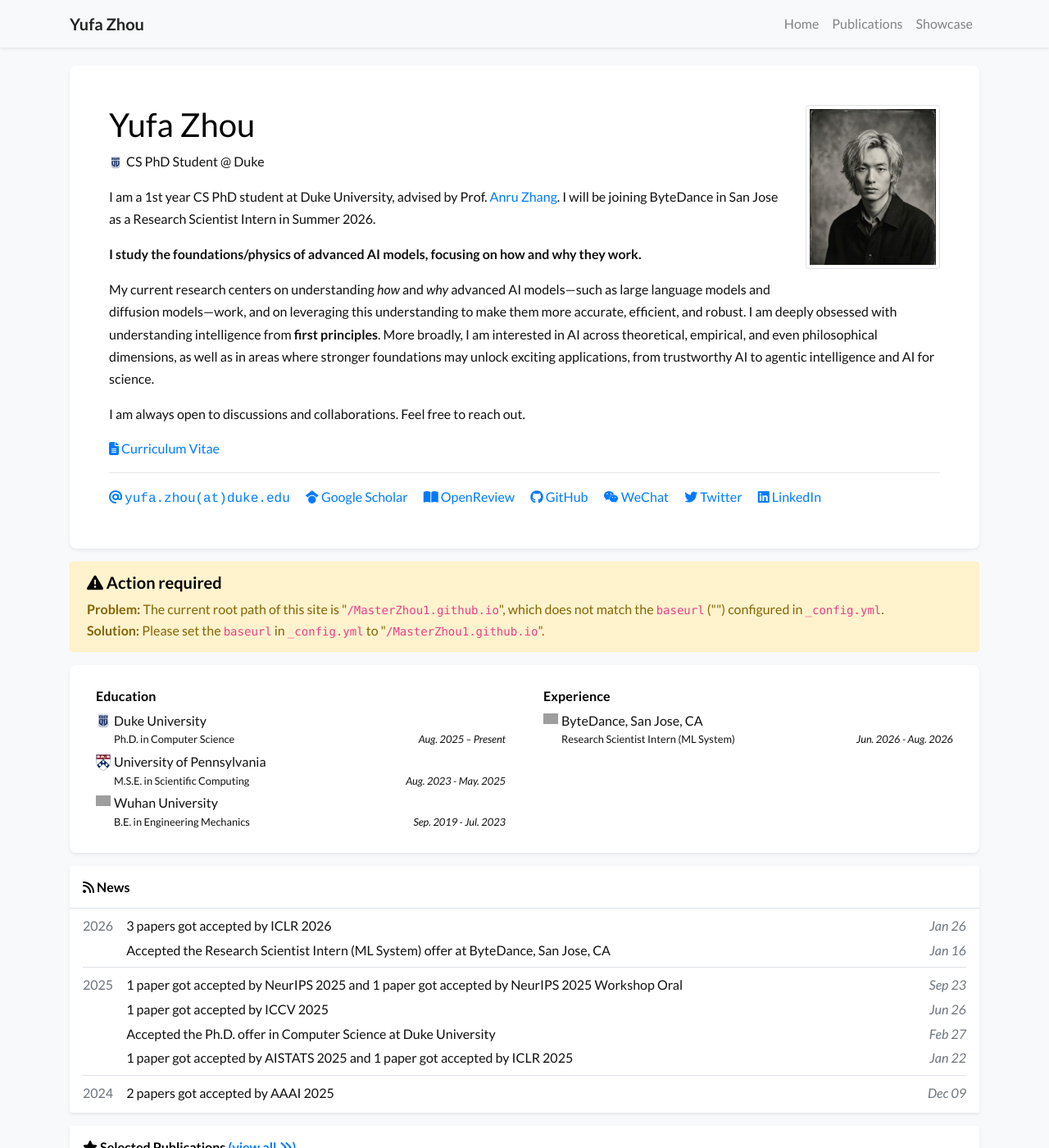
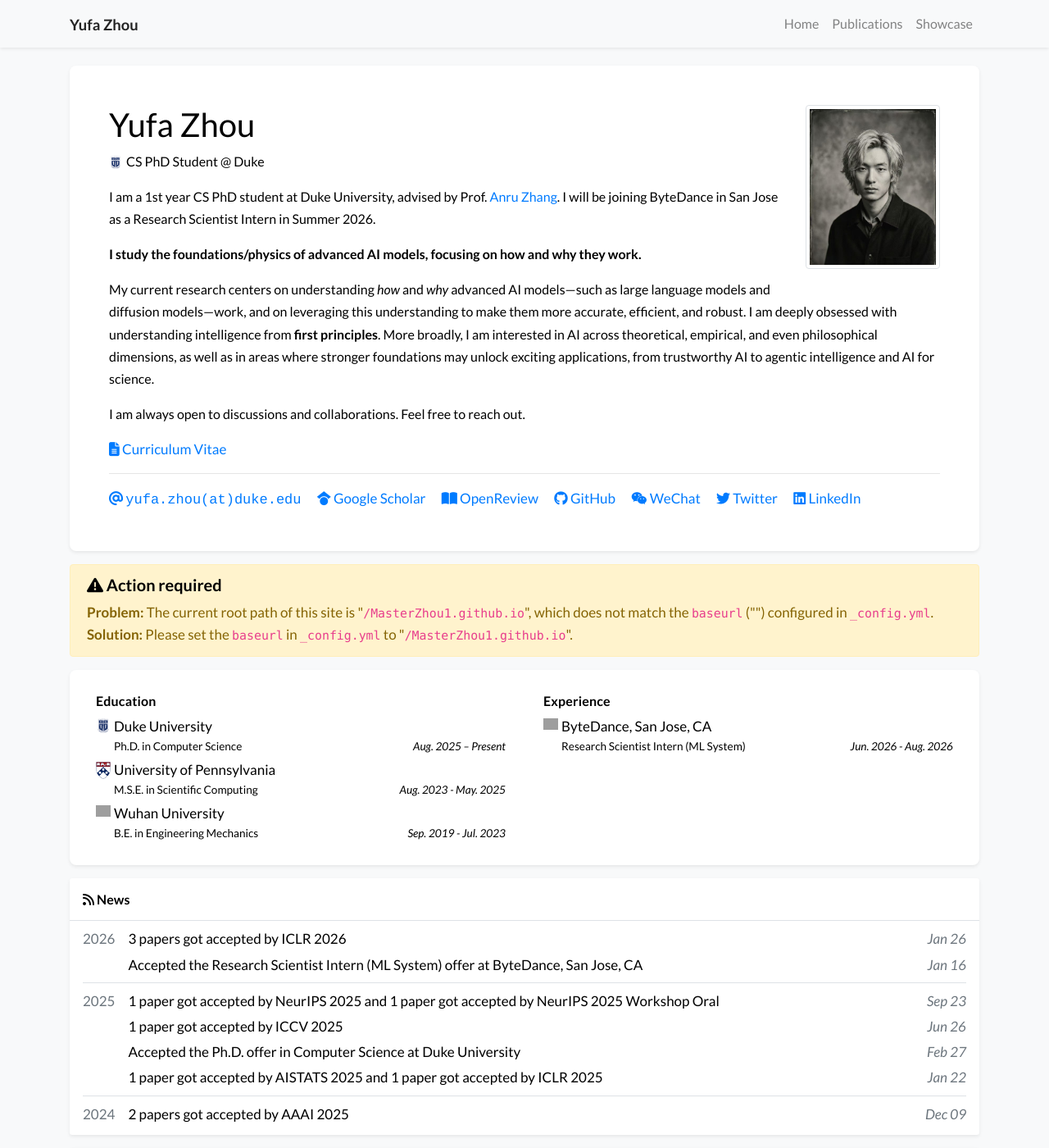
Before and after one commit to MasterZhou1/MasterZhou1.github.io, a Jekyll site: the page built from index.html, in a window 1280 px wide and 1400 px high. Shown: the whole window at 82% size. Built offline with Jekyll 4.4.1, drawn with Linux system fonts in a browser that asks for light colours; nearby versions of some CDN libraries; a style sheet for code colours, icons or effects is not loaded; grey boxes are pictures that could not be loaded.

Commit message:
update readibility

```diff
--- a/assets/css/global.css
+++ b/assets/css/global.css
@@ -2,12 +2,10 @@
 body {
     font-family: "Lato", sans-serif;
     font-weight: 400;
-    font-size: 16px;
+    font-size: 17px;
     padding-top: 5.0rem;
     line-height: 1.6;
-    color: #111;
-    -webkit-font-smoothing: antialiased;
-    -moz-osx-font-smoothing: grayscale;
+    color: #000;
 }
 
 a {
@@ -22,18 +20,24 @@
 
 .text-profile-position {
     font-weight: 400;
+    font-size: 1rem;
 }
 
 .text-profile-bio {
     font-weight: 400;
     line-height: 1.7;
-    color: #111;
+    font-size: 1rem;
+    color: #000;
 }
 
 .navbar {
     opacity: 0.95;
     backdrop-filter: blur(6px);
     -webkit-backdrop-filter: blur(6px);
+}
+
+.navbar-brand strong {
+    font-size: 1.15rem;
 }
 
 .inline-badge {
@@ -80,10 +84,9 @@
     font-family: Courier, monospace;
 }
 
-
-
 .navbar .nav-link {
     font-weight: 400;
+    font-size: 1rem;
     padding: 0.5rem 0.75rem;
     border-radius: 0.25rem;
     transition: background-color 0.15s ease, color 0.15s ease;
@@ -92,7 +95,7 @@
     background-color: rgba(0, 0, 0, 0.04);
 }
 .navbar .nav-link.active {
-    font-weight: 600;
+    font-weight: 700;
 }
 
 /* ── Homepage cards ── */
@@ -101,6 +104,7 @@
 }
 
 .card-body h6 {
+    font-size: 1rem;
     letter-spacing: 0.01em;
 }
 
@@ -114,7 +118,9 @@
 
 /* ── Publication items ── */
 .item-container h5 {
+    font-size: 1.15rem;
     line-height: 1.45;
+    font-weight: 600;
 }
 
 .abstract-links a {
@@ -130,26 +136,28 @@
     box-shadow: 0 0.3rem 0.8rem rgba(0, 0, 0, 0.1) !important;
 }
 
-/* Article page readability */
+/* ── Article page ── */
 .article-content {
     max-width: 720px;
     margin: 0 auto;
     padding: 2rem 0;
     line-height: 1.75;
-    font-size: 1.1rem;
-    color: #111;
+    font-size: 1.12rem;
+    color: #000;
 }
 
 .article-content h2 {
     margin-top: 0.5rem;
     margin-bottom: 1.25rem;
-    font-size: 1.75rem;
+    font-size: 1.8rem;
+    font-weight: 700;
 }
 
 .article-content h3 {
     margin-top: 0.25rem;
     margin-bottom: 0.75rem;
-    font-size: 1.3rem;
+    font-size: 1.35rem;
+    font-weight: 700;
 }
 
 .article-content p {
```
